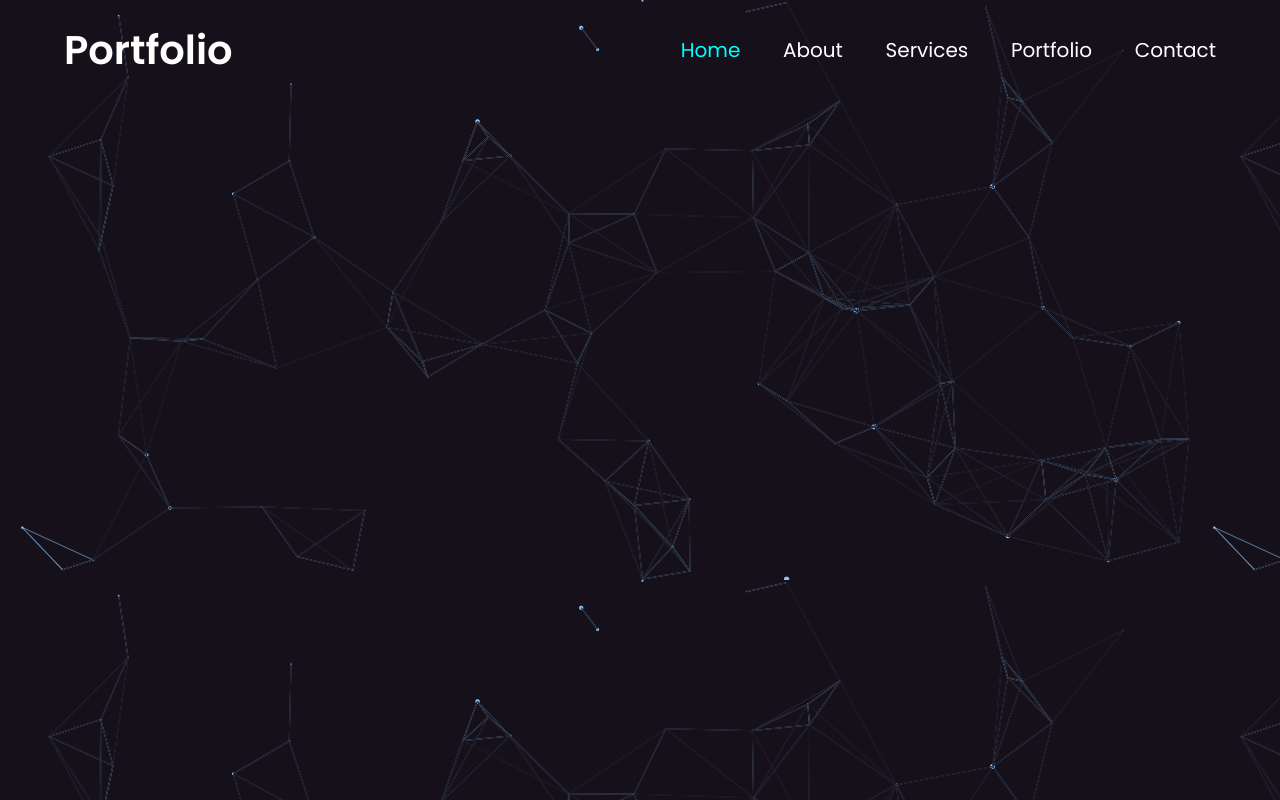
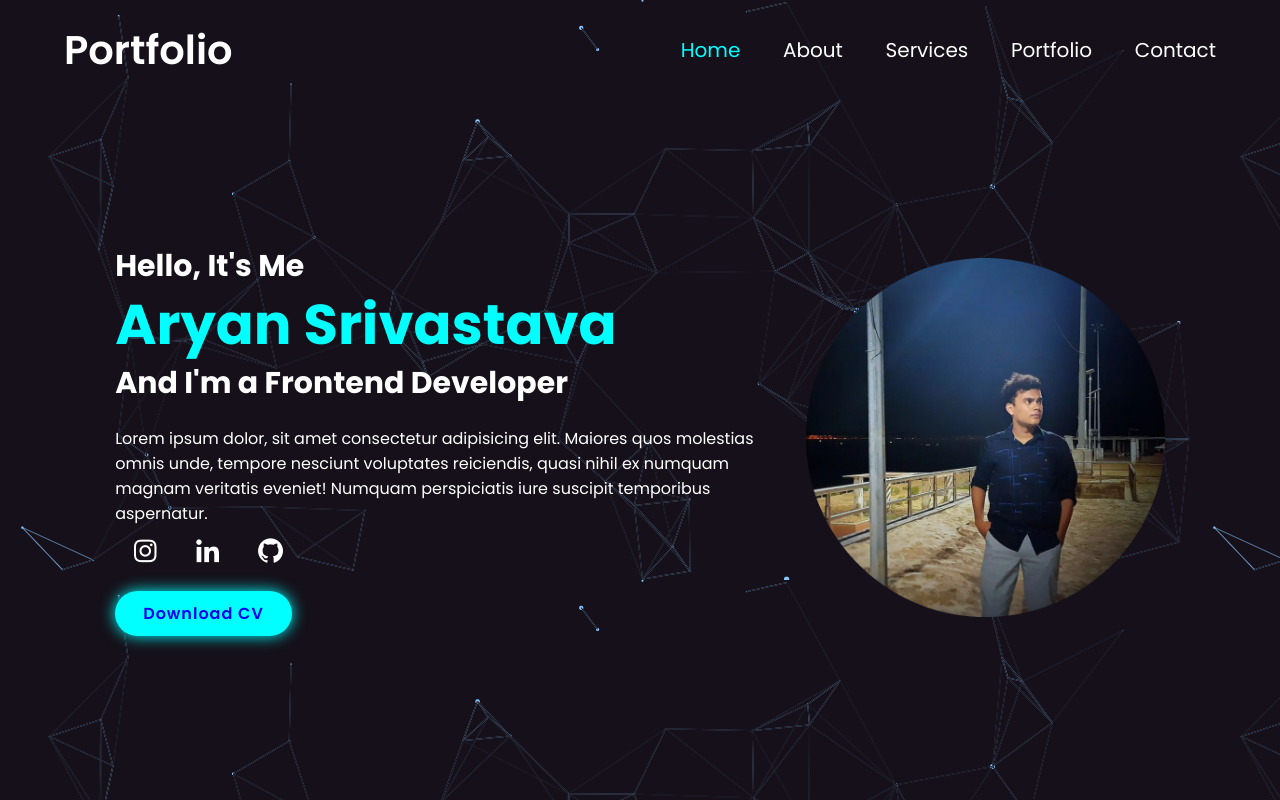
Before and after one commit to AryanSrivastava1709/Portfolio, a plain HTML site: page index.html in a window 1280 px wide. Drawn offline with nearby package versions, Linux system fonts and the light colour scheme.

Commit message:
Added Home Page

```diff
--- a/css/style.css
+++ b/css/style.css
@@ -44,6 +44,10 @@ body {
   cursor: pointer;
 }
 
+section {
+  min-height: 100vh;
+  padding: 10rem 9% 2rem;
+}
 .logo {
   font-size: 4rem;
   color: var(--text-color);
@@ -67,3 +71,77 @@ a.active {
   color: var(--text-color);
   display: none;
 }
+
+.home {
+  display: flex;
+  justify-content: center;
+  align-items: center;
+}
+
+.home-content h3 {
+  font-size: 3rem;
+  font-weight: 700;
+}
+.home-content h1 {
+  font-size: 5.6rem;
+  font-weight: 700;
+  color: var(--main-color);
+  line-height: 1.3;
+}
+
+.home-content h3:nth-of-type(2) {
+  margin-bottom: 2rem;
+}
+
+span {
+  /* Do if you want it */
+}
+.home-content p {
+  font-size: 1.6rem;
+}
+
+.DP img {
+  width: 28vw;
+  transition: 0.5s ease;
+}
+
+.DP img:hover {
+  width: 28.75vw;
+  cursor: pointer;
+}
+.social-media a {
+  display: inline-flex;
+  justify-content: center;
+  align-items: center;
+  width: 4rem;
+  height: 4rem;
+  background: transparent;
+  border-radius: 50%;
+  font-size: 3rem;
+  color: var(--text-color);
+  margin: 0.5rem 1rem;
+  transition: 0.8s ease;
+}
+
+.social-media a:hover {
+  color: var(--second-bg-color);
+  background: var(--main-color);
+  box-shadow: 0 0 1rem var(--main-color), 0 0 2rem rgb(0, 234, 255);
+}
+
+.btn {
+  margin-top: 1.5rem;
+  display: inline-block;
+  padding: 1rem 2.8rem;
+  background-color: var(--main-color);
+  border-radius: 4rem;
+  box-shadow: 0 0 1.5rem var(--main-color);
+  font-size: 1.6rem;
+  letter-spacing: 0.1rem;
+  font-weight: 600;
+  transition: 0.5s ease;
+}
+
+.btn:hover {
+  box-shadow: 0 0 0.5rem var(--main-color);
+}
--- a/index.html
+++ b/index.html
@@ -29,6 +29,33 @@
       </nav>
     </header>
 
+    <!-- Home section -->
+
+    <section class="home" id="home">
+      <div class="home-content">
+        <h3>Hello, It's Me</h3>
+        <h1>Aryan Srivastava</h1>
+        <h3>And I'm a <span>Frontend Developer</span></h3>
+        <p>
+          Lorem ipsum dolor, sit amet consectetur adipisicing elit. Maiores quos
+          molestias omnis unde, tempore nesciunt voluptates reiciendis, quasi
+          nihil ex numquam magnam veritatis eveniet! Numquam perspiciatis iure
+          suscipit temporibus aspernatur.
+        </p>
+        <div class="social-media">
+          <a href="#"><i class="bx bxl-instagram"></i></a>
+          <a href="#"><i class="bx bxl-linkedin"></i></a>
+          <a href="#"><i class="bx bxl-github"></i></a>
+        </div>
+        <a href="#" class="btn">Download CV</a>
+      </div>
+
+      <div class="DP">
+        <img src="images\DP.png" alt="" />
+      </div>
+    </section>
+
+    <!---->
     <script src="js\script.js"></script>
   </body>
 </html>
```
Also changed, not shown: images/DP.png (added).
